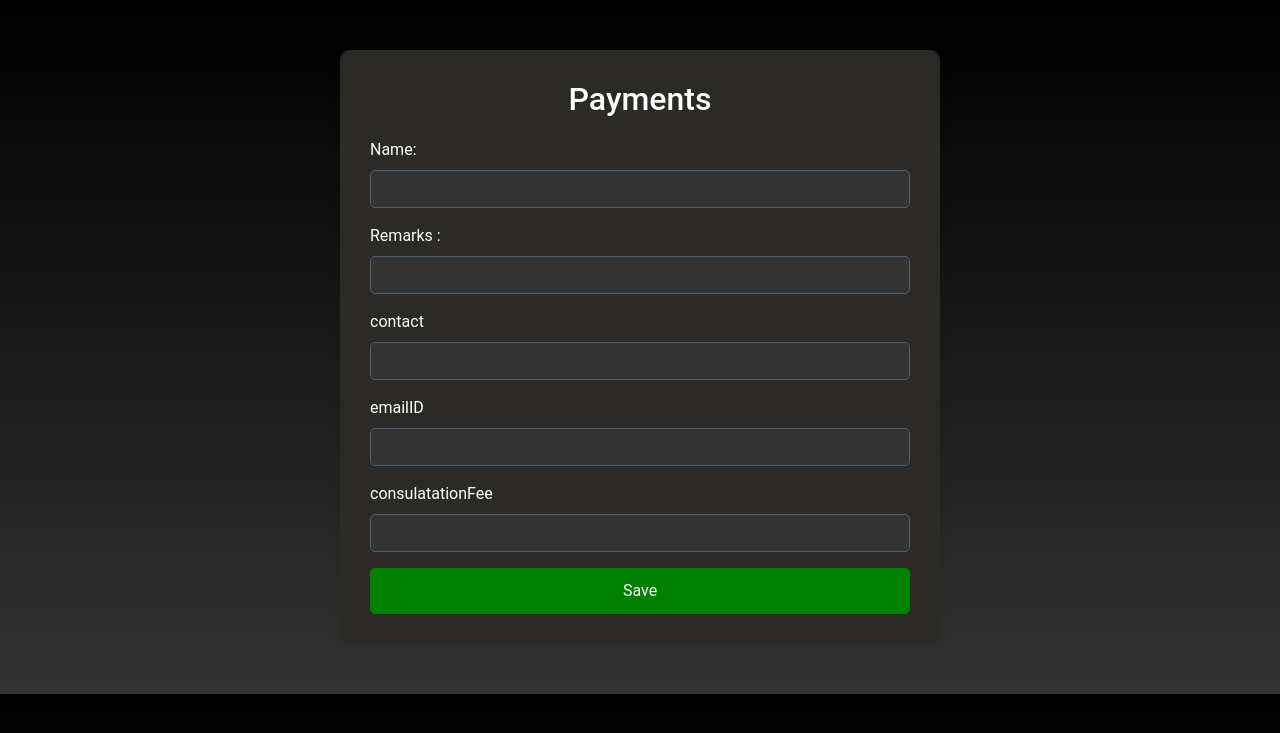
After one commit to rudraabhilash/Photographic_Quantification, a Django app: template hospital_project/payments/templates/paymentsdatawrite.html in a window 1280 px wide. The commit adds this page. Shown: the top 733 px of the page. Run offline with Django 4.2, Linux system fonts and the light colour scheme; the template is opened without the code that fills it, so the values that code supplies are empty; some libraries are stand-ins or nearby versions.

Commit message:
write operation

```diff
--- a/hospital_project/events/templates/home_page.html
+++ b/hospital_project/events/templates/home_page.html
@@ -145,7 +145,7 @@
 
             <a href="#about">About us</a>
             <a href="#about">Events</a>
-            <a href="payments">payments</a>
+            <a href="payment">payments</a>
             <a href="doctor">Doctors</a>
             <a href="careers">Careers</a>
             <a href="#about">Book Appointment</a>
--- /dev/null
+++ b/hospital_project/payments/templates/paymentsdatawrite.html
@@ -0,0 +1,84 @@
+<!DOCTYPE html>
+<html>
+<head>
+    <title>PAYMENTS</title>
+    <link rel="stylesheet" href="https://stackpath.bootstrapcdn.com/bootstrap/4.5.2/css/bootstrap.min.css">
+    <style>
+        body {
+            font-family: 'Roboto', sans-serif; /* Use Roboto font */
+            background: linear-gradient(to bottom, #000000, #333333); /* Gradient background */
+        }
+        .form-container {
+            max-width: 600px;
+            margin: 50px auto;
+            padding: 30px;
+            border-radius: 10px;
+            background-color: #2b2a26; /* Form background */
+            box-shadow: 0 0 10px rgba(0, 0, 0, 0.1);
+            color: white; /* White text color */
+        }
+        .form-heading {
+            text-align: center;
+            margin-bottom: 20px;
+            color: white; /* White color for the heading */
+        }
+        .form-group label {
+            color: white; /* White label color */
+        }
+        .form-control {
+            border-radius: 5px;
+            border: 1px solid #4f5f76; /* Light grey border */
+            padding: 10px;
+            color: white; /* White text color in the form controls */
+            background-color: #333333; /* Dark background for the form controls */
+        }
+        .btn-primary {
+            background-color: green; /* Green button background */
+            border-color: green;
+            padding: 10px 20px;
+            border-radius: 5px;
+            transition: background-color 0.3s ease;
+        }
+        .btn-primary:hover {
+            background-color: #0c00b3; /* Darker blue on hover */
+        }
+    </style>
+</head>
+<body>
+<div class="container">
+    <div class="form-container">
+        <h2 class="form-heading">Payments</h2>
+
+        <form method="post" action="{% url 'paymentsdatawrite' %}">
+            <div class="form-group">
+                <label for="Name">Name: </label>
+                <input type="text" id="Name" name="Name" class="form-control" required>
+            </div>
+            <div class="form-group">
+                <label for="Remarks">Remarks : </label>
+                <input type="text" id="Remarks" name="Remarks" class="form-control" required>
+            </div>
+            <div class="form-group">
+                <label for="contact">contact</label>
+                <input type="number" id="contact" name="contact" class="form-control" required>
+            </div>
+            <div class="form-group">
+                <label for="emailID">emailID</label>
+                <input type="text" id="emailID" name="emailID" class="form-control" required>
+            </div>
+            <div class="form-group">
+                <label for="consulatationFee">consulatationFee</label>
+                <input type="number" id="consulatationFee" name="consulatationFee" class="form-control" required>
+            </div>
+            <button type="submit" class="btn btn-primary btn-block" onclick="myFunction()">Save</button>
+        </form>
+    </div>
+</div>
+
+<script>
+    function myFunction() {
+      alert("Your payment was recorded! Thank you!");
+    }
+    </script>
+</body>
+</html>
--- a/hospital_project/payments/urls.py
+++ b/hospital_project/payments/urls.py
@@ -2,4 +2,6 @@ from django.urls import path
 from . import views
 
 urlpatterns = [path('payment', views.payment, name = 'payment'),
-               path('paymentsdata', views.paymentsdata, name = 'paymentsdata'),]
+               path('paymentsdata', views.paymentsdata, name = 'paymentsdata'),
+               path('paymentsdatawrite', views.paymentsdatawrite, name='paymentsdatawrite'),
+               path('paymentsdata', views.paymentsdata, name='paymentsdata'),]
```
Also changed, not shown: hospital_project/payments/views.py (+29 -0 lines), userapp/manage.py (deleted, +0 -22 lines), userapp/userapp/asgi.py (deleted, +0 -16 lines), userapp/userapp/settings.py (deleted, +0 -123 lines), userapp/userapp/urls.py (deleted, +0 -22 lines), userapp/userapp/wsgi.py (deleted, +0 -16 lines), hospital_project/db.sqlite3, userapp/userapp/__init__.py (deleted).
